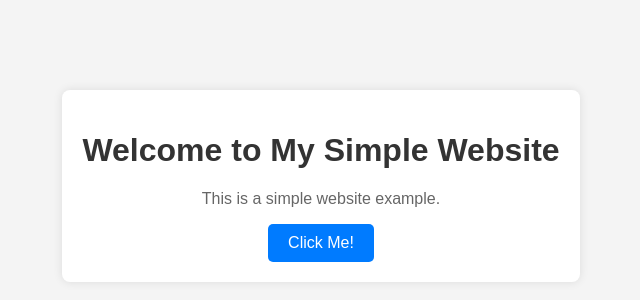
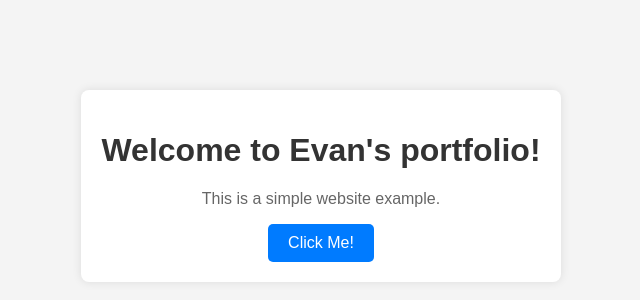
Before and after one commit to clawrobot/WebsiteTest, a plain HTML site: page index.html in a window 1280 px wide. Shown: the part 214-514 px from the top of the page, without its empty margins (319-959 px from the left). Drawn offline with Linux system fonts and the light colour scheme.

Commit message:
Update index.html

```diff
--- a/index.html
+++ b/index.html
@@ -8,7 +8,7 @@
 </head>
 <body>
     <div class="container">
-        <h1>Welcome to My Simple Website</h1>
+        <h1>Welcome to Evan's portfolio!</h1>
         <p id="message">This is a simple website example.</p>
         <button id="changeTextBtn">Click Me!</button>
     </div>
```
